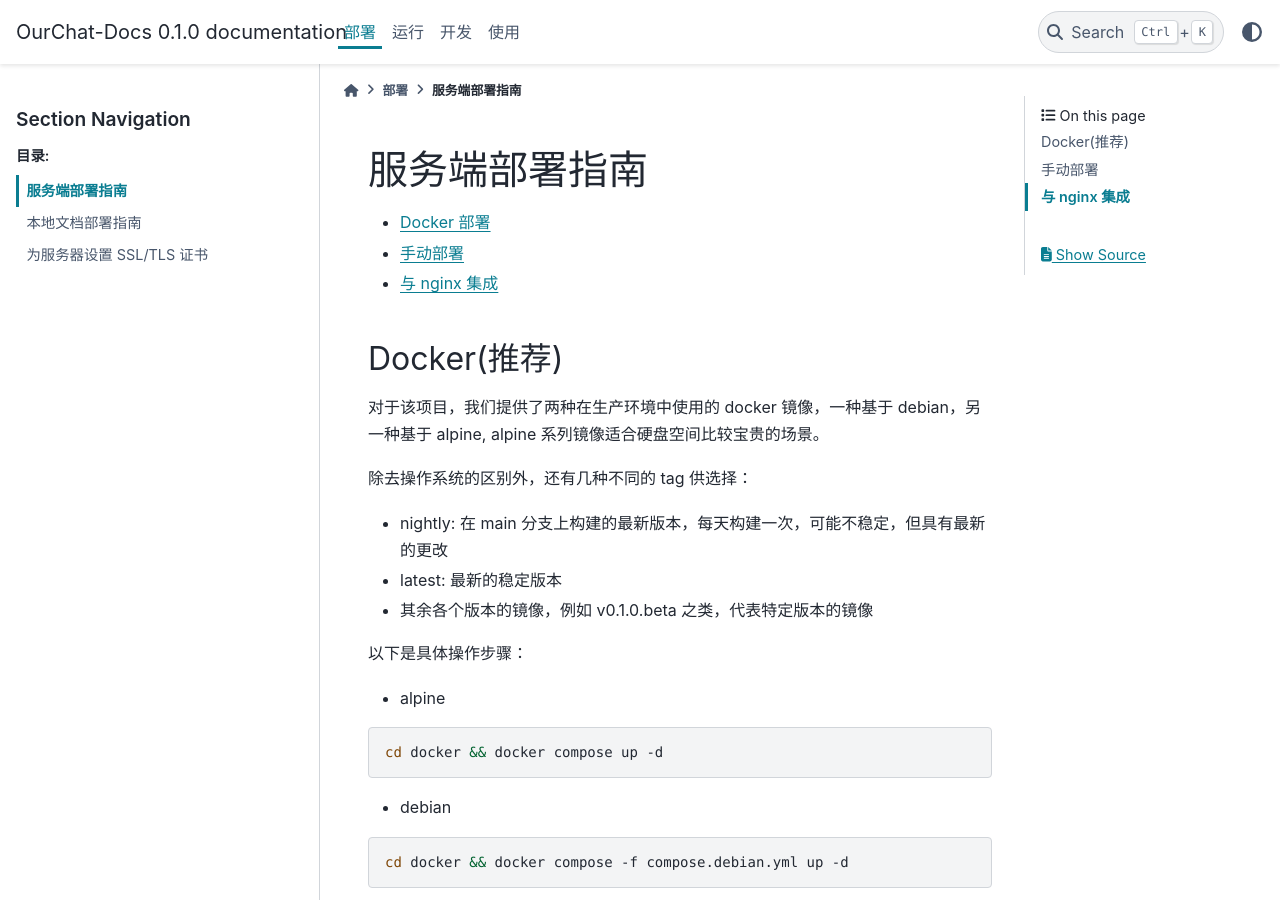
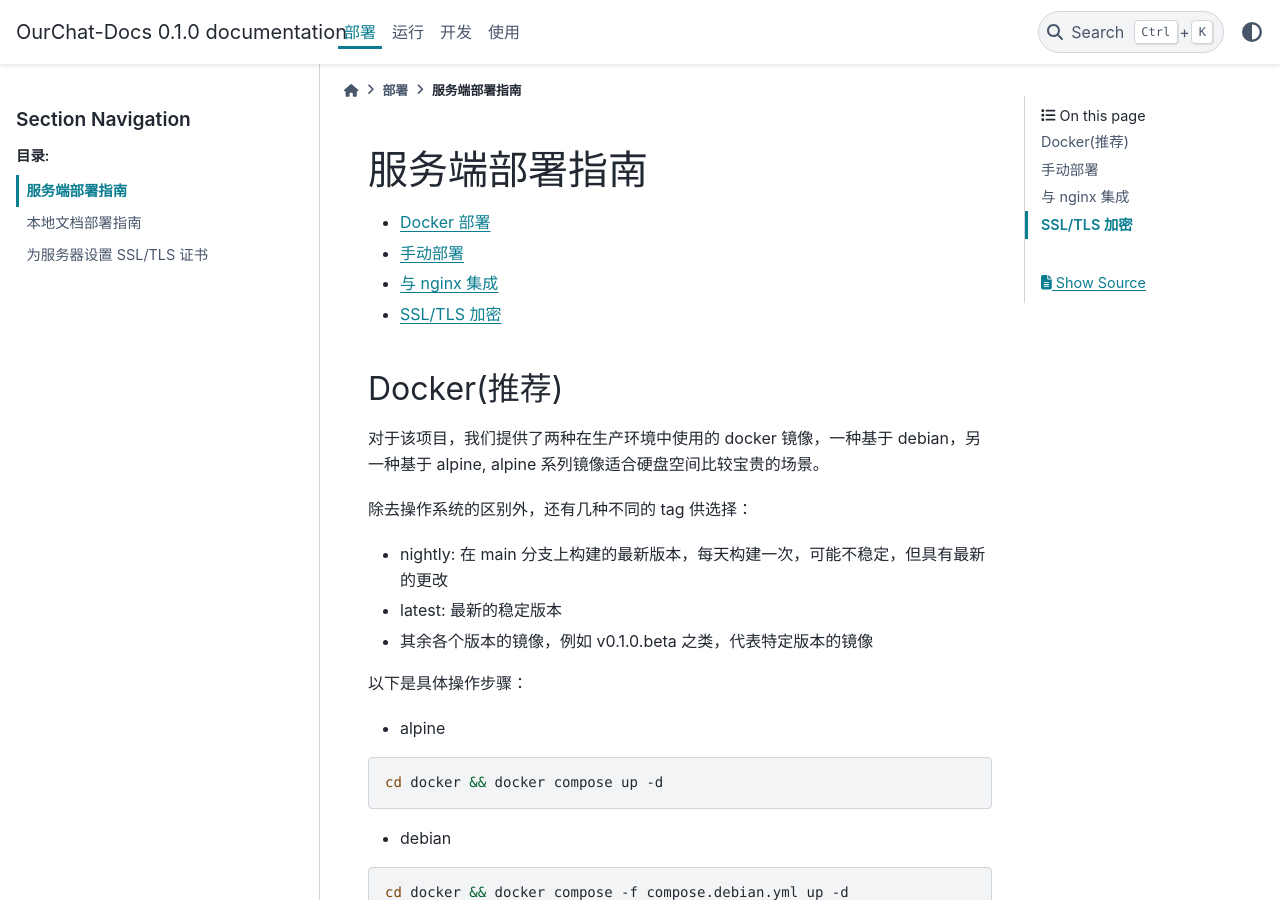
Before and after one commit to SkyUOI/OurChat-Docs, a Sphinx documentation site: the page built from docs/source/docs/deploy/server-deploy.md, in a window 1280 px wide and 900 px high. Built offline with Sphinx 7.4.7 and the PyData theme 0.15.4, drawn with Linux system fonts in a browser that asks for light colours; some of the changed text lies outside the part shown.

Commit message:
adjust structure

````diff
--- a/docs/source/docs/deploy/server-deploy.md
+++ b/docs/source/docs/deploy/server-deploy.md
@@ -3,6 +3,7 @@
 - [Docker 部署](#docker推荐)
 - [手动部署](#手动部署)
 - [与 nginx 集成](#与-nginx-集成)
+- [SSL/TLS 加密](#ssltls-加密)
 
 ## Docker(推荐)
 
@@ -145,3 +142,7 @@
     listen 7778; # managed by Certbot
 }
 ```
+
+## SSL/TLS 加密
+
+见[SSL/TLS](../deploy/ssl-tls.md)
````
Also changed, not shown: other parts of docs/source/docs/deploy/server-deploy.md (+0 -4 lines), 1 other file.
